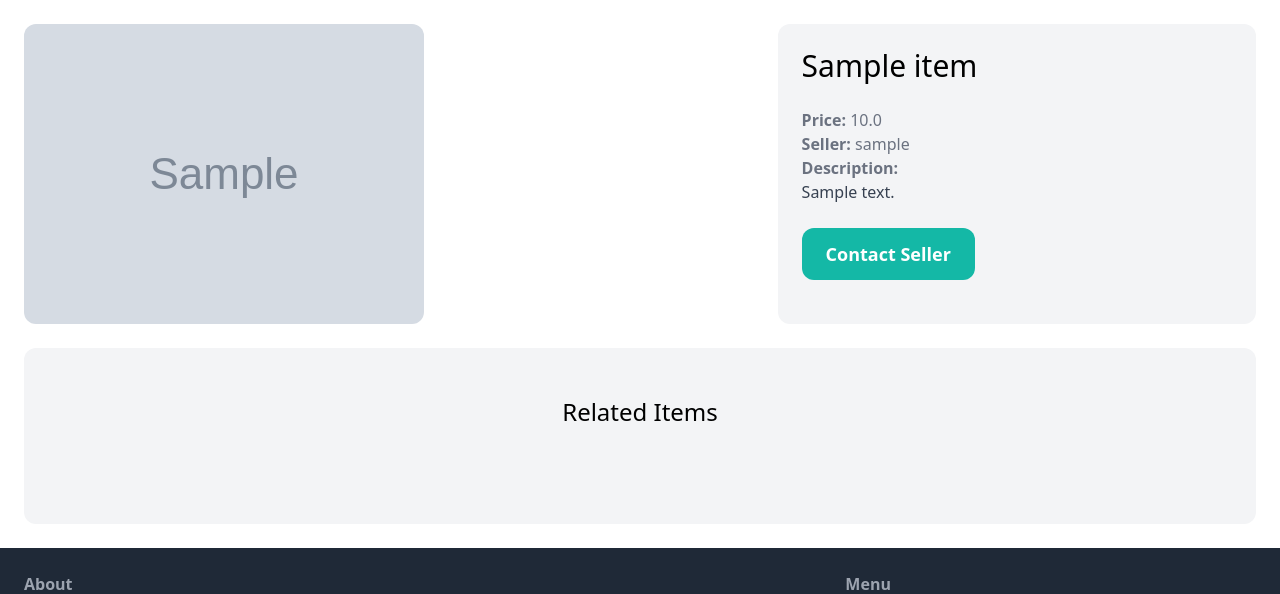
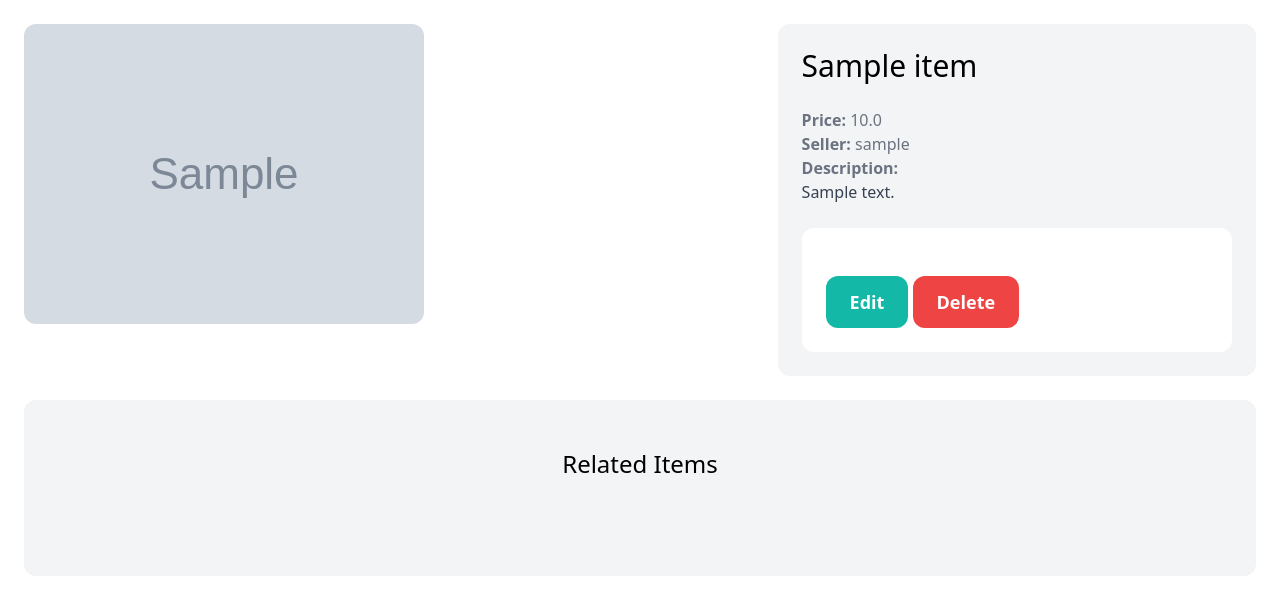
Before and after one commit to minhlu-i/pet-projects, a Django app: page /items/1/ in a window 1280 px wide. Shown: the part 77-671 px from the top of the page. Run offline with Django 4.2, Linux system fonts and the light colour scheme; a user stored in the database is signed in; tables that the repository leaves empty hold one stand-in row (values such as "Sample post"); grey boxes marked "Sample" are stand-in pictures; some libraries are stand-ins or nearby versions.

Commit message:
add: edit & delete item

```diff
--- a/online-marketplace/dashboard/admin.py
+++ b/online-marketplace/dashboard/admin.py
@@ -1,2 +1 @@
-
 # Register your models here.
--- a/online-marketplace/dashboard/models.py
+++ b/online-marketplace/dashboard/models.py
@@ -1,2 +1 @@
-
 # Create your models here.
--- a/online-marketplace/dashboard/tests.py
+++ b/online-marketplace/dashboard/tests.py
@@ -1,2 +1 @@
-
 # Create your tests here.
--- a/online-marketplace/item/forms.py
+++ b/online-marketplace/item/forms.py
@@ -23,3 +23,25 @@ class NewItemForm(forms.ModelForm):
             "price": forms.TextInput(attrs={"class": INPUT_CLASSES}),
             "image": forms.FileInput(attrs={"class": INPUT_CLASSES}),
         }
+
+
+class EditItemForm(forms.ModelForm):
+    class Meta:
+        model = Item
+        fields = (
+            "category",
+            "name",
+            "description",
+            "price",
+            "image",
+            "is_sold",
+        )
+
+        widgets = {
+            "category": forms.Select(attrs={"class": INPUT_CLASSES}),
+            "name": forms.TextInput(attrs={"class": INPUT_CLASSES}),
+            "description": forms.Textarea(attrs={"class": INPUT_CLASSES}),
+            "price": forms.TextInput(attrs={"class": INPUT_CLASSES}),
+            "image": forms.FileInput(attrs={"class": INPUT_CLASSES}),
+            # "is_sold": forms.BooleanField(attrs={"class": INPUT_CLASSES}),
+        }
--- a/online-marketplace/item/templates/item/detail.html
+++ b/online-marketplace/item/templates/item/detail.html
@@ -19,9 +19,16 @@
         </p>
         {% endif %}
 
-        <a href="#" class="inline-block mt-6 px-6 py-3 text-lg font-semibold bg-teal-500 text-white rounded-xl hover:bg-teal-700">
-            Contact Seller
-        </a>
+        {% if request.user == item.created_by %}
+            <div class="mt-6 p-6 bg-white rounded-xl">
+                <a href="{% url 'item:edit' item.id %}" class="inline-block mt-6 px-6 py-3 text-lg font-semibold bg-teal-500 text-white rounded-xl">Edit</a>
+                <a href="{% url 'item:delete' item.id %}" class="inline-block mt-6 px-6 py-3 text-lg font-semibold bg-red-500 text-white rounded-xl">Delete</a>
+            </div>
+        {% else %}
+            <a href="#" class="inline-block mt-6 px-6 py-3 text-lg font-semibold bg-teal-500 text-white rounded-xl hover:bg-teal-700">
+                Contact Seller
+            </a>
+        {% endif %}
     </div>
 </div>
 
--- a/online-marketplace/item/urls.py
+++ b/online-marketplace/item/urls.py
@@ -7,4 +7,6 @@ app_name = "item"
 urlpatterns = [
     path("new/", views.new, name="new"),
     path("<int:pk>/", views.detail, name="detail"),
+    path("<int:pk>/delete/", views.delete, name="delete"),
+    path("<int:pk>/edit/", views.edit, name="edit"),
 ]
--- a/online-marketplace/item/views.py
+++ b/online-marketplace/item/views.py
@@ -1,7 +1,7 @@
 from django.contrib.auth.decorators import login_required
 from django.shortcuts import get_object_or_404, redirect, render
 
-from .forms import NewItemForm
+from .forms import EditItemForm, NewItemForm
 from .models import Item
 
 
@@ -21,13 +21,36 @@ def new(request):
     if request.method == "POST":
         form = NewItemForm(request.POST, request.FILES)
 
-    if form.is_valid():
-        item = form.save(commit=False)
-        item.created_by = request.user
-        item.save()
+        if form.is_valid():
+            item = form.save(commit=False)
+            item.created_by = request.user
+            item.save()
 
-        return redirect("item:detail", pk=item.pk)
+            return redirect("item:detail", pk=item.pk)
     else:
         form = NewItemForm()
 
     return render(request, "item/form.html", {"form": form, "title": "New Item"})
+
+
+@login_required
+def edit(request, pk):
+    item = get_object_or_404(Item, pk=pk, created_by=request.user)
+    form = EditItemForm(request.POST, request.FILES, instance=item)
+
+    if form.is_valid():
+        form.save()
+
+        return redirect("item:detail", pk=item.pk)
+    else:
+        form = EditItemForm(instance=item)
+
+    return render(request, "item/form.html", {"form": form, "title": "Edit Item"})
+
+
+@login_required
+def delete(request, pk):
+    item = get_object_or_404(Item, pk=pk, created_by=request.user)
+    item.delete()
+
+    return redirect("dashboard:index")
```
